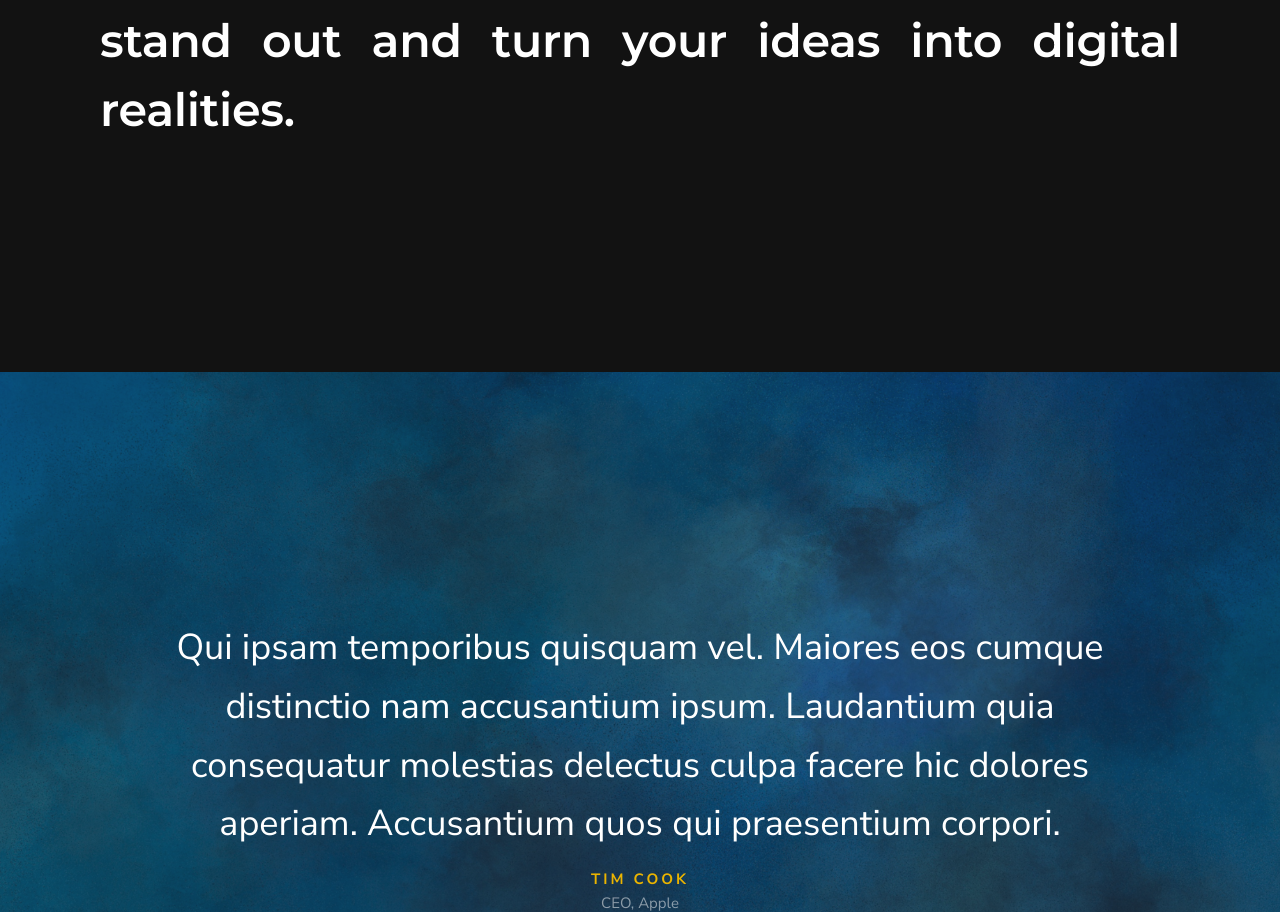
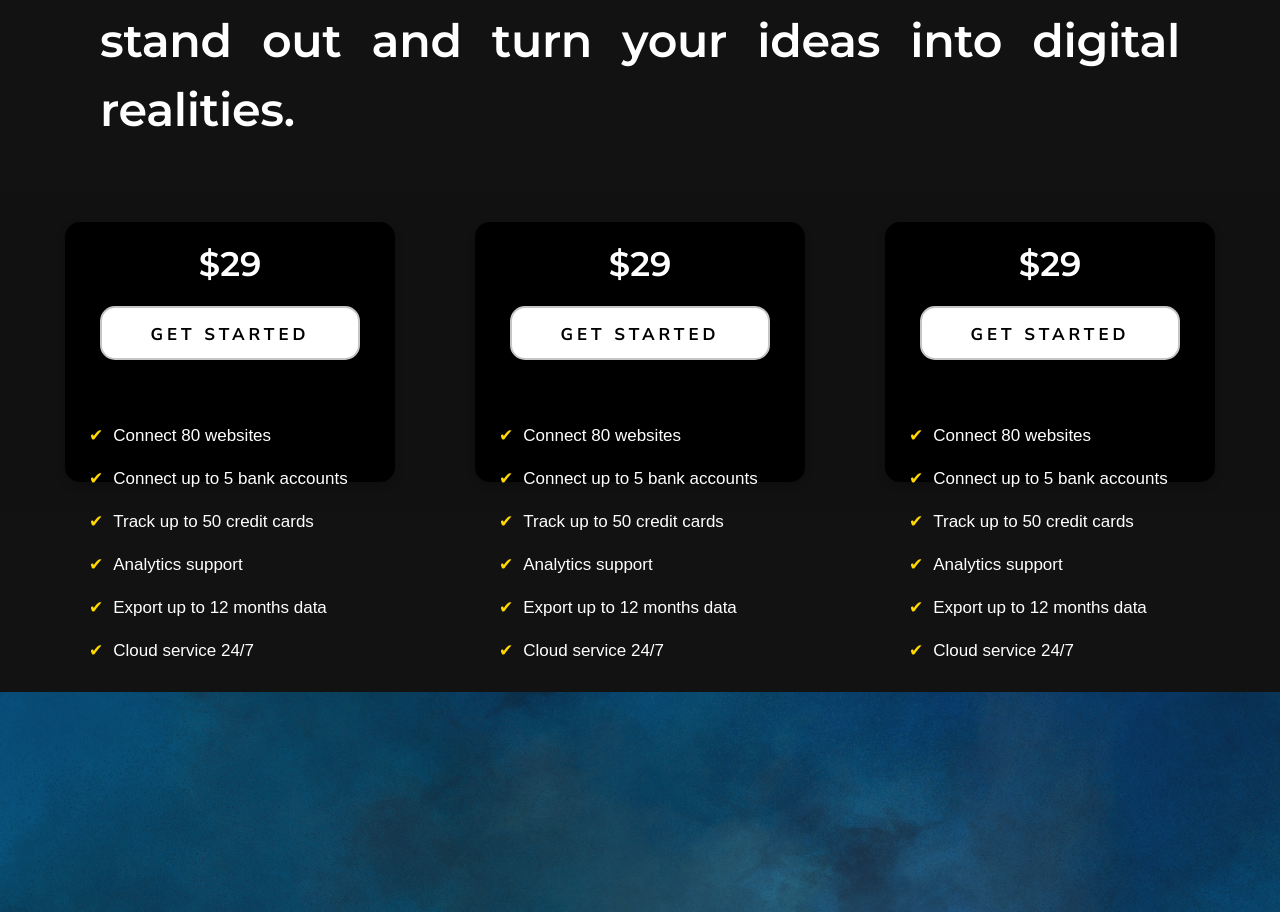
Before and after one commit to DigitalForge-Company/SITE-DIGITAL-FORGE, a PHP site: page / in a window 1280 px wide. Shown: the part 3161-4073 px from the top of the page. Run offline with PHP 8.4, Linux system fonts and the light colour scheme; some libraries are stand-ins or nearby versions.

Commit message:
assinaturas

```diff
--- a/css/main.css
+++ b/css/main.css
@@ -4110,3 +4110,66 @@ html.transition *:after {
 }
 
 /*# sourceMappingURL=main.css.map */
+
+.card-container {
+  display: flex;
+  justify-content: center;
+  height: 40vh;
+  background-color: #111;
+  margin: 0;
+}
+
+.card-container {
+  display: flex;
+  gap: 20px;
+}
+
+.card {
+  background-color: #000;
+  border-radius: 15px;
+  padding: 20px;
+  width: 330px;
+  color: #fff;
+  font-family: Arial, sans-serif;
+  box-shadow: 0 4px 8px rgba(0, 0, 0, 0.2);
+  text-align: center;
+  margin: 30px;
+}
+
+.card h2 {
+  margin: 0;
+  justify-content: left;
+  align-items: left;
+  font-size: 2em;
+  color: #fff;
+}
+
+.card button {
+  background-color: #fff;
+  color: #000;
+  border-radius: 15px;
+  width: 260px;
+  padding: 2px;
+  font-size: 1em;
+  cursor: pointer;
+  margin: 20px 10px 50px 10px;
+}
+
+.card ul {
+  list-style: none;
+  padding: 0;
+  margin: 0;
+  text-align: left;
+}
+
+.card ul li {
+  margin: 10px 0;
+  display: flex;
+  align-items: center;
+}
+
+.card ul li:before {
+  content: '✔';
+  margin-right: 10px;
+  color: #ffd900;
+}
--- a/index.html
+++ b/index.html
@@ -260,6 +260,45 @@
             </div>
         </div> <!-- end section-header -->
 
+        <div class="card-container">
+            <div class="card">
+                <h2>$29</h2>
+                <button>Get started</button>
+                <ul>
+                    <li>Connect 80 websites</li>
+                    <li>Connect up to 5 bank accounts</li>
+                    <li>Track up to 50 credit cards</li>
+                    <li>Analytics support</li>
+                    <li>Export up to 12 months data</li>
+                    <li>Cloud service 24/7</li>
+                </ul>
+            </div>
+            <div class="card">
+                <h2>$29</h2>
+                <button>Get started</button>
+                <ul>
+                    <li>Connect 80 websites</li>
+                    <li>Connect up to 5 bank accounts</li>
+                    <li>Track up to 50 credit cards</li>
+                    <li>Analytics support</li>
+                    <li>Export up to 12 months data</li>
+                    <li>Cloud service 24/7</li>
+                </ul>
+            </div>
+            <div class="card">
+                <h2>$29</h2>
+                <button>Get started</button>
+                <ul>
+                    <li>Connect 80 websites</li>
+                    <li>Connect up to 5 bank accounts</li>
+                    <li>Track up to 50 credit cards</li>
+                    <li>Analytics support</li>
+                    <li>Export up to 12 months data</li>
+                    <li>Cloud service 24/7</li>
+                </ul>
+            </div>
+        </div>
+
     </section> <!-- end services -->
 
 
```
